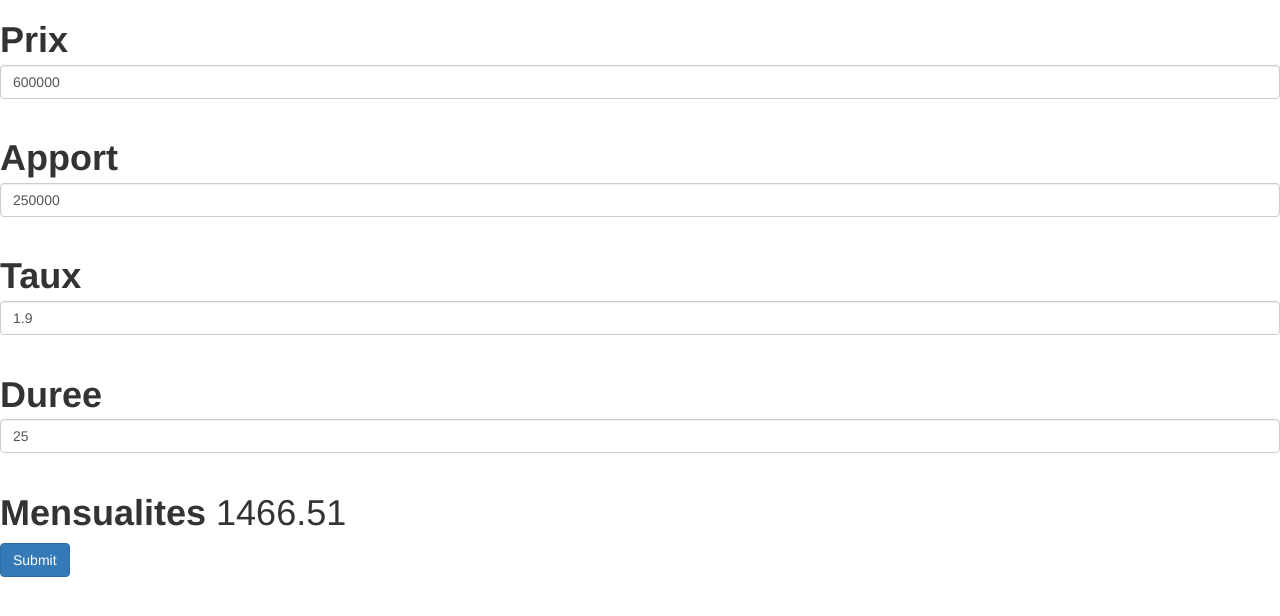
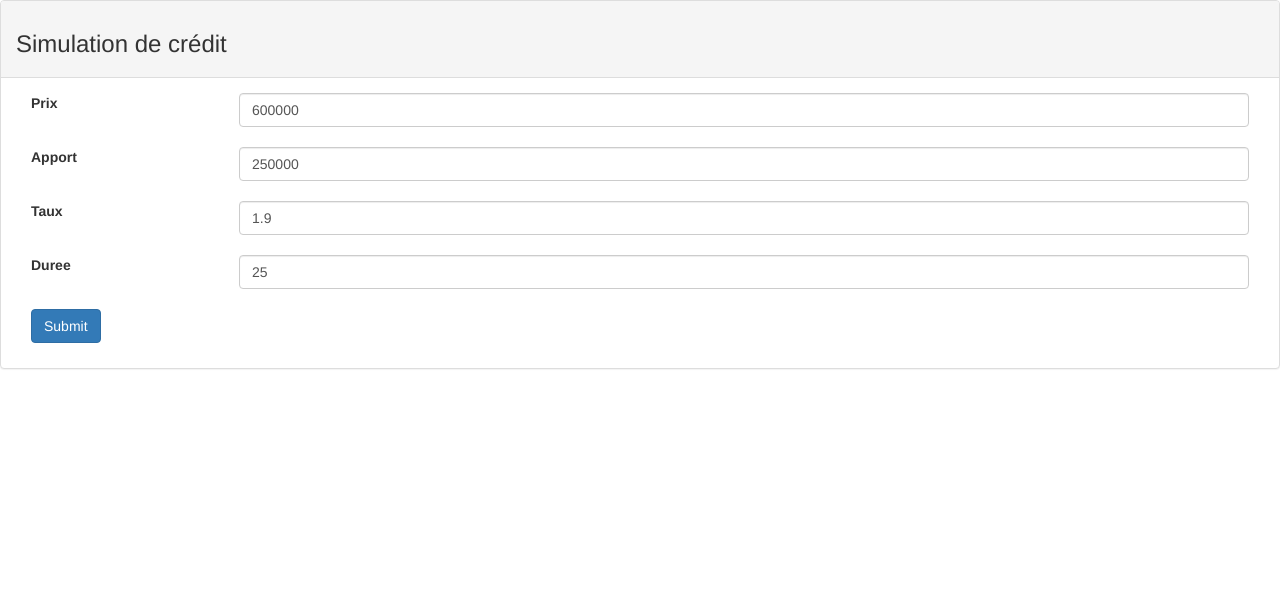
Before and after one commit to avergos29/sim-credit, an Angular app: page / in a window 1280 px wide. Shown: the top 616 px of the page. Built offline with nearby package versions, Linux system fonts and the light colour scheme; what ng2-bootstrap would draw is missing.

Commit message:
update dependencies

```diff
--- a/src/app/app.component.html
+++ b/src/app/app.component.html
@@ -1,3 +1,7 @@
-<h1>
-  <app-credit-form></app-credit-form>
-</h1>
+
+<div class="panel panel-default">
+  <div class="panel-heading"><h3>Simulation de crédit</h3></div>
+    <div class="panel-body">
+      <app-credit-form></app-credit-form>
+    </div>
+</div>
--- a/src/app/app.module.ts
+++ b/src/app/app.module.ts
@@ -1,6 +1,8 @@
 import { BrowserModule } from '@angular/platform-browser';
 import { NgModule } from '@angular/core';
-import { FormsModule } from '@angular/forms';
+import { ReactiveFormsModule } from '@angular/forms';
+import { FormControl, FormGroup } from '@angular/forms';
+
 import { HttpModule } from '@angular/http';
 
 import { AppComponent } from './app.component';
@@ -15,7 +17,7 @@ import { ButtonsModule } from 'ng2-bootstrap/buttons';
   ],
   imports: [
     BrowserModule,
-    FormsModule,
+    ReactiveFormsModule,
     HttpModule,
     ButtonsModule.forRoot(),
   ],
--- a/src/app/credit-form/credit-form.component.html
+++ b/src/app/credit-form/credit-form.component.html
@@ -1,8 +1,51 @@
-  <form #f="ngForm" (ngSubmit)="compute()">
-    <label> Prix </label> <input class="form-control" type="text" name="total" [(ngModel)]="total"><br>
-    <label> Apport </label> <input class="form-control" type="text" name="apport" [(ngModel)]="apport"><br>
-    <label> Taux </label> <input class="form-control" type="text" name="taux" [(ngModel)]="taux"><br>
-    <label> Duree </label> <input class="form-control" type="text" name="duree" [(ngModel)]="duree"><br>
-    <label> Mensualites </label>  {{result}}<br>
-    <button type="submit" class="btn btn-primary">Submit</button>
+  <div class="container-fluid">
+  <form [formGroup]="formGroup" (ngSubmit)="validate()">
+    <div class="row has-feedback" [ngClass]="hasError('total')">
+      <label class="control-label col-md-2 col-xs-12">Prix</label>
+      <div class="col-md-10 col-xs-12">
+        <input class="form-control" type="text" name="total" formControlName="total">
+      </div>
+    </div>
+    <div class="row">&nbsp;</div>
+
+    <div class="row" [ngClass]="hasError('apport')">
+      <div class="col-md-2 col-xs-12">
+        <label class="control-label">Apport</label>
+      </div>
+      <div class="col-md-10 col-xs-12">
+        <input class="form-control" type="text" name="apport" formControlName="apport">
+      </div>
+    </div>
+    <div class="row">&nbsp;</div>
+
+    <div class="row" [ngClass]="hasError('taux')">
+      <div class="col-md-2 col-xs-12">
+        <label class="control-label">Taux</label>
+      </div>
+      <div class="col-md-10 col-xs-12">
+        <input class="form-control" type="text" name="taux" formControlName="taux">
+      </div>
+    </div>
+    <div class="row">&nbsp;</div>
+
+    <div class="row" [ngClass]="hasError('duree')">
+      <div class="col-md-2 col-xs-12">
+        <label class="control-label">Duree</label>
+      </div>
+        <div class="col-md-10 col-xs-12">
+        <input class="form-control" type="text" name="duree" formControlName="duree">
+      </div>
+    </div>
+    <div class="row">&nbsp;</div>
+
+    <button type="submit" class="btn btn-primary" [disabled]="formGroup.invalid">Submit</button>
   </form>
+</div>
+
+<p><p>
+<div class="container-fluid">
+  <div [hidden]=hidden  class="alert alert-success" role="alert">
+    <label>Mensualites</label>
+    <span class="badge">{{result}}</span>
+  </div>
+</div>
--- a/src/app/credit-form/credit-form.component.ts
+++ b/src/app/credit-form/credit-form.component.ts
@@ -1,4 +1,5 @@
 import { Component, OnInit } from '@angular/core';
+import { FormControl, FormGroup, FormBuilder, Validators } from '@angular/forms';
 
 @Component({
   selector: 'app-credit-form',
@@ -6,22 +7,41 @@ import { Component, OnInit } from '@angular/core';
   styleUrls: ['./credit-form.component.css']
 })
 export class CreditFormComponent implements OnInit {
-  total : number = 600000;
-  apport : number = 250000;
-  taux : number = 1.90;
-  duree : number = 25;
-  result : number = 0;
+  private formGroup : FormGroup;
+  private hidden: boolean = true;
+  private result: number;
 
-  constructor() { }
+  constructor(private fb: FormBuilder){
+    this.formGroup = this.fb.group({
+        total : [600000, Validators.compose([Validators.pattern('^(0|[1-9][0-9]*)$' ), Validators.required])],
+        apport: [250000, Validators.required],
+        taux: [1.9, Validators.required],
+        duree: [25, Validators.required]
+    })
+  }
 
   ngOnInit() {
     this.compute();
   }
 
+  private value(name: string): number {
+    return this.formGroup.value[name];
+  }
+
+  private hasError(name: string) : string {
+     return this.formGroup.controls[name].invalid ? 'has-error' : '';
+  }
+
+  public validate(){
+    this.compute();
+    this.hidden = false;
+  }
+
   public compute(){
-    const txMens = (this.taux / 100 /12);
-    const duration = this.duree *12;
-    const amount = this.total - this.apport;
+    console.log('formValid', this.formGroup.valid);
+    const txMens = (this.value('taux') / 100 /12);
+    const duration = this.value('duree') *12;
+    const amount = this.value('total') - this.value('apport');
     this.result = (amount * txMens)/(1-Math.pow(1 + txMens,-duration));
     this.result = Math.round(this.result*100)/100;
     console.log('compute = ' + this.result);
```
Also changed, not shown: package.json (+15 -14 lines), .angular-cli.json.
